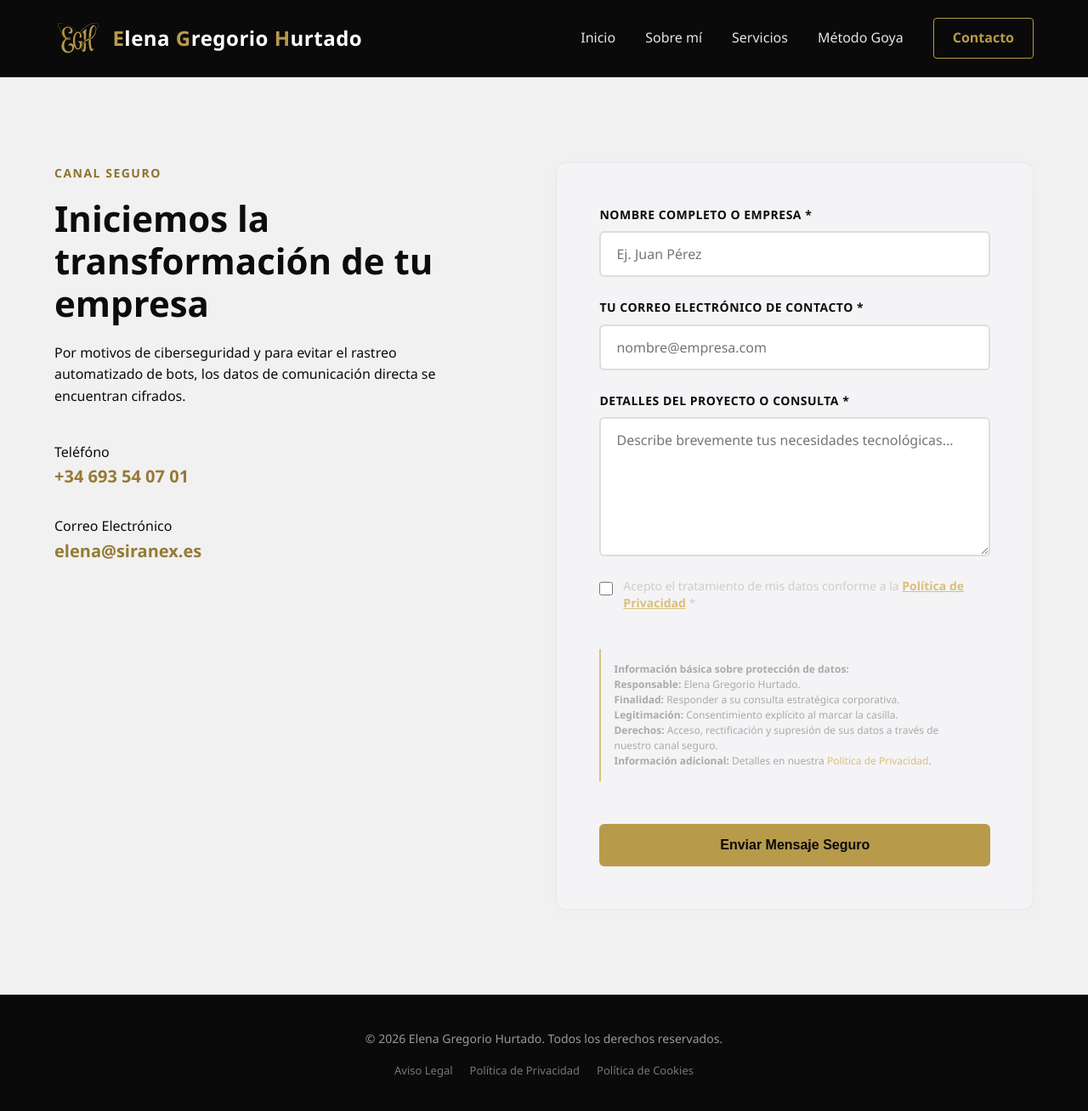
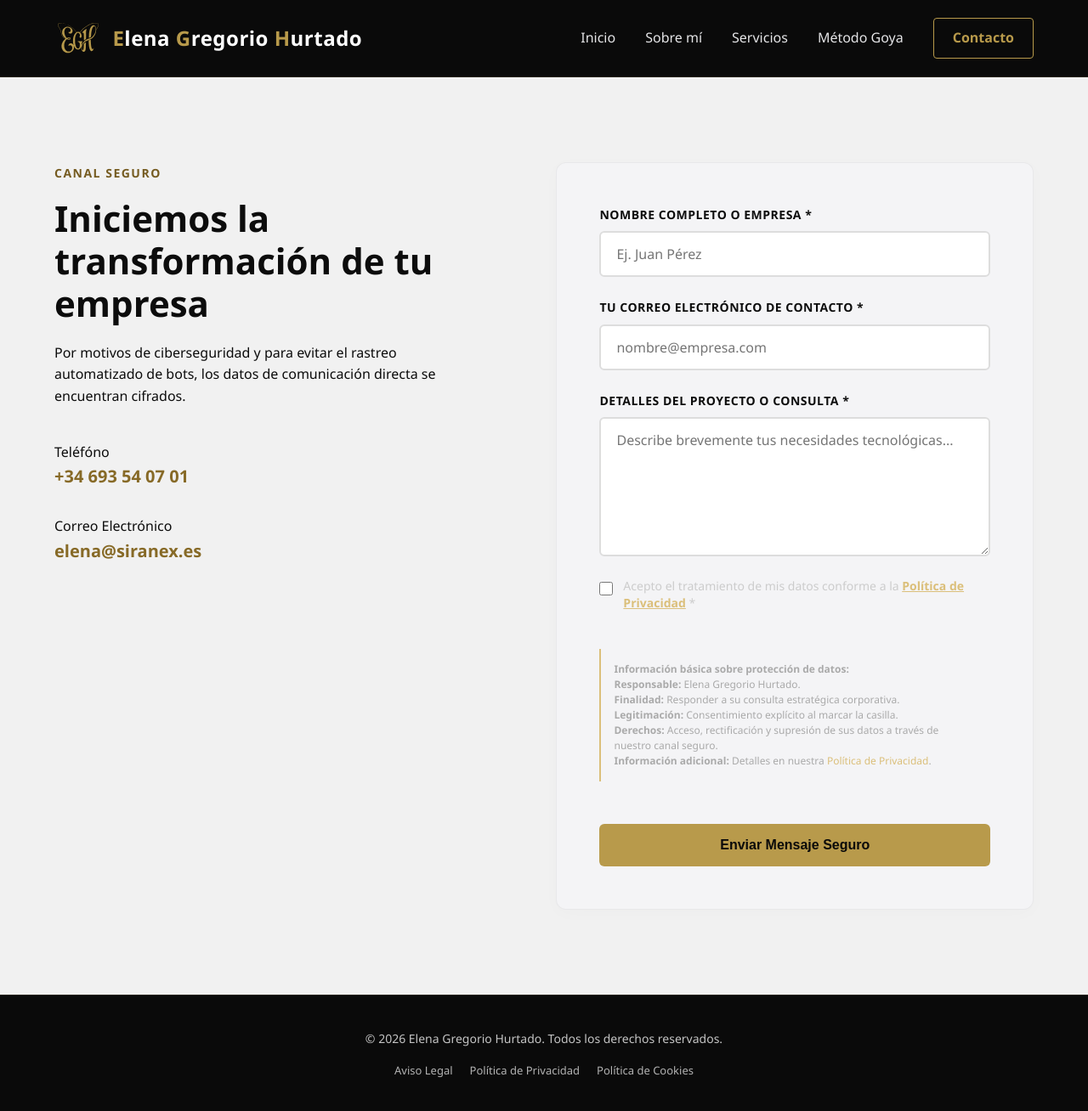
Before and after one commit to HelenGoya/consultoradigital, a Jekyll site: the page contacto.html, which Jekyll copies as it is, in a window 1280 px wide and 1311 px high. Shown: the top 1308 px of the window at 85% size. Built offline with Jekyll 4.4.1, drawn with Linux system fonts in a browser that asks for light colours.

Commit message:
Update main.css

```diff
--- a/css/main.css
+++ b/css/main.css
@@ -4,7 +4,7 @@
 :root {
     /* Paleta de Colores Principales */
     --color-primario: #b89a4b;          /* Dorado corporativo para botones y destaques */
-    --color-primario-oscuro: #967a35;   /* Dorado bronce mate para subtítulos sobre fondo claro */
+    --color-primario-oscuro: #876a27;   /* Dorado bronce mate para subtítulos sobre fondo claro */
     --color-oscuro: #0a0a0a;            /* Negro profundo premium para bloques oscuros */
     --color-fondo: #f1f1f1;             /* Gris claro limpio de fondo general */
 
@@ -54,7 +54,7 @@
 }
 
 .resaltado-caps {
-    color: #8f722d; /* Dorado oscuro de alto contraste que aprueba PageSpeed */
+    color: #755b20; /* Dorado oscuro de alto contraste que aprueba PageSpeed */
     font-size: 14px;
     font-weight: 700;
     text-transform: uppercase;
@@ -670,7 +670,7 @@
 }
 
 .sitio-footer p {
-    color: #999999; /* */
+    color: #c5c5c5; /* */
     font-size: 14px; /* */
 }
 
@@ -849,7 +849,7 @@
 }
 
 .enlaces-legales a {
-    color: #777777 !important; /* Un gris sutil para que no llamen demasiado la atención */
+    color: #b3b3b3 !important; /* Un gris sutil para que no llamen demasiado la atención */
     text-decoration: none;
     font-size: 13px !important;
     transition: var(--transition); /* [cite: 50] */
```
